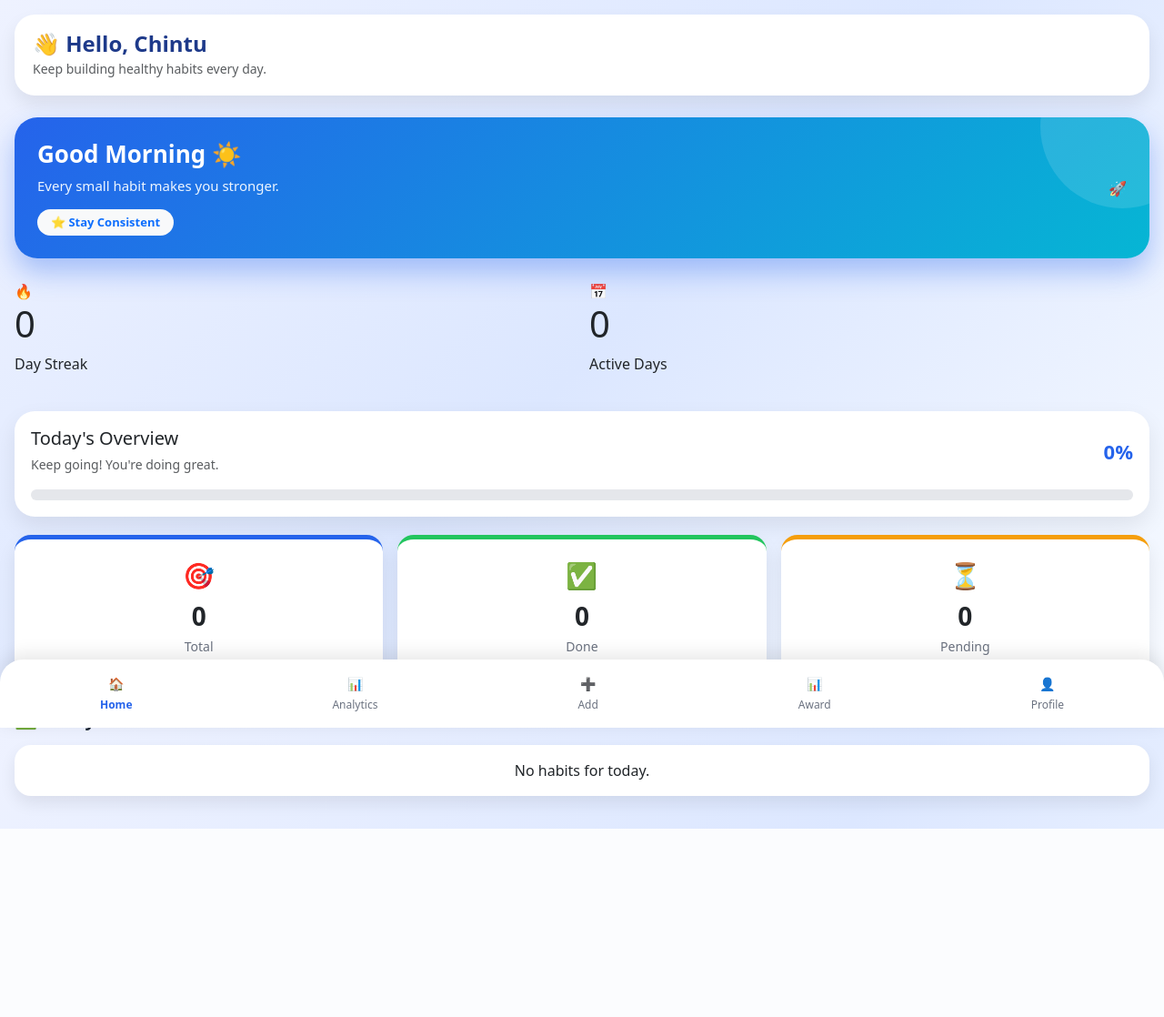
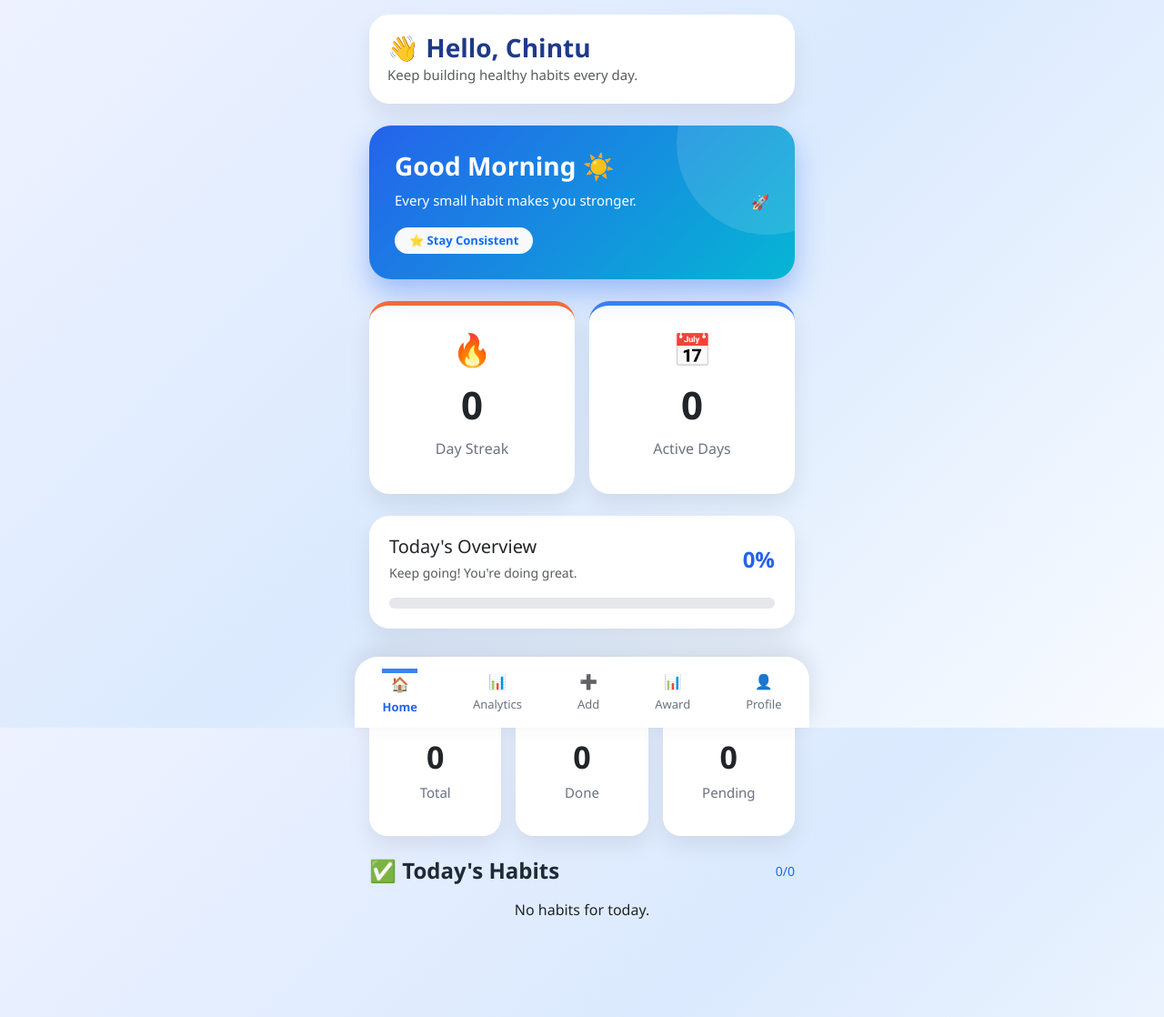
Before and after one commit to chintusasmal21-lgtm/habit_tracker, a Django app: page /dashboard/ in a window 1280 px wide. Shown: the whole page at 91% size. Before the commit the page ends 911 px from the top, so only its background shows below. Run offline with Django 5.2, Linux system fonts and the light colour scheme; a user stored in the database is signed in; data comes from the database, SQL or seed files in the repository.

Commit message:
Updated dashboard page

```diff
--- a/habits/templates/habits/dashboard.html
+++ b/habits/templates/habits/dashboard.html
@@ -9,410 +9,298 @@
 
 body{
 
-    background:
-    linear-gradient(
-    135deg,
-    #eef2ff,
-    #dce7ff,
-    #f8fbff
-    );
-
+     background:linear-gradient(135deg,#eef2ff,#dbeafe,#f8fbff);
     background-attachment:fixed;
+    font-family:'Segoe UI',sans-serif;
+    padding-bottom:90px;
+}
+.container-fluid{
+    max-width:500px;
+    margin:auto;
+    padding:18px;
 }
 /* ================= Header ================= */
 
 .header{
-
-    background:white;
-
-    padding:18px 20px;
-
+    background:#fff;
+    padding:20px;
     border-radius:22px;
-
     display:flex;
-
     justify-content:space-between;
-
     align-items:center;
-
-    box-shadow:0 10px 20px rgba(0,0,0,.08);
-
-    margin-bottom:20px;
-
+    box-shadow:0 12px 25px rgba(0,0,0,.08);
+    margin-bottom:22px;
 }
 
 .header h2{
-
-    font-size:24px;
-
+    font-size:28px;
     font-weight:700;
-
     color:#1e3a8a;
-
 }
 
 .header small{
+    font-size:15px;
+    color:#6b7280;
+}
 
-    color:#6b7280;
-
-    font-size:14px;
-
-}
 .profile-img{
-
-    width:60px;
-
-    height:60px;
-
+    width:70px;
+    height:70px;
     border-radius:50%;
-
     object-fit:cover;
-
-    border:3px solid white;
-
-    box-shadow:0 8px 15px rgba(0,0,0,.15);
-
+    border:4px solid white;
+    box-shadow:0 8px 20px rgba(0,0,0,.15);
 }
 /* ================= Welcome Card ================= */
 
 .welcome-card{
-
     background:linear-gradient(135deg,#2563eb,#06b6d4);
-
-    border-radius:25px;
-
-    padding:25px;
-
+    border-radius:24px;
+    padding:28px;
     color:white;
-
     box-shadow:0 15px 30px rgba(37,99,235,.35);
-
+    position:relative;
     overflow:hidden;
-
-    position:relative;
-
+    margin-bottom:24px;
 }
 
 .welcome-card::before{
-
     content:"";
-
     position:absolute;
-
-    width:180px;
-
-    height:180px;
-
+    width:200px;
+    height:200px;
+    border-radius:50%;
     background:rgba(255,255,255,.12);
-
-    border-radius:50%;
-
     top:-80px;
-
-    right:-60px;
-
+    right:-70px;
 }
 
 .welcome-card h4{
-
-    font-size:26px;
-
+    font-size:28px;
     font-weight:700;
-
 }
 
 .welcome-card p{
-
     font-size:15px;
-
-    margin-top:8px;
-
-    margin-bottom:15px;
-
-    color:#eef6ff;
-
+    margin:10px 0 18px;
 }
 
 .welcome-card .badge{
+    border-radius:50px;
+    padding:8px 16px;
+    font-size:13px;
+}
 
-    font-size:13px;
+/* ================= Top Cards ================= */
 
-    padding:8px 15px;
+.info-card{
+    background:#fff;
+    border-radius:22px;
+    padding:22px;
+    text-align:center;
+    box-shadow:0 12px 25px rgba(0,0,0,.08);
+    transition:.3s;
+    min-height:150px;
+}
 
-    border-radius:50px;
+.info-card:hover{
+    transform:translateY(-5px);
+}
 
+.info-card .icon{
+    font-size:35px;
 }
+
+.info-card h1{
+    font-size:42px;
+    font-weight:bold;
+    margin:10px 0;
+}
+
+.info-card p{
+    font-size:16px;
+    color:#6b7280;
+}
+
+.streak{
+    border-top:5px solid #ff6b35;
+}
+
+.active{
+    border-top:5px solid #3b82f6;
+}
+
 /* ================= Overview ================= */
 
 .overview-card{
-
-    margin-top:25px;
-
-    background:white;
-
+    background:#fff;
+    padding:22px;
     border-radius:22px;
-
-    padding:18px;
-
-    box-shadow:0 10px 25px rgba(0,0,0,.08);
-
+    box-shadow:0 12px 25px rgba(0,0,0,.08);
+    margin:24px 0;
 }
 
 .progress-text{
-
-    font-size:22px;
-
+    font-size:24px;
     font-weight:bold;
-
     color:#2563eb;
-
 }
 
 .custom-progress{
-
     height:12px;
-
-    border-radius:50px;
-
+    border-radius:20px;
+    overflow:hidden;
     background:#e5e7eb;
-
 }
 
-.custom-progress .progress-bar{
-
-    border-radius:50px;
-
+.progress-bar{
     background:linear-gradient(90deg,#06b6d4,#2563eb);
-
 }
 
-
-/* ================= Stats ================= */
+/* ================= Statistics ================= */
 
 .stats-card{
-
     background:white;
-
-    border-radius:18px;
-
-    padding:18px;
-
+    border-radius:20px;
+    padding:20px;
     text-align:center;
-
-    box-shadow:0 10px 20px rgba(0,0,0,.08);
-
+    box-shadow:0 10px 25px rgba(0,0,0,.08);
     transition:.3s;
-
+    min-height:140px;
 }
 
 .stats-card:hover{
-
     transform:translateY(-5px);
-
 }
 
 .stats-icon{
-
-    font-size:28px;
-
-    margin-bottom:8px;
-
+    font-size:32px;
 }
 
 .stats-card h3{
-
+    font-size:34px;
+    margin:8px 0;
     font-weight:700;
-
-    margin:0;
-
 }
 
 .stats-card p{
-
-    margin-top:5px;
-
+    font-size:15px;
     color:#6b7280;
-
-    font-size:14px;
-
 }
 
 .total-card{
-
     border-top:5px solid #2563eb;
-
 }
 
 .completed-card{
-
     border-top:5px solid #22c55e;
-
 }
 
 .pending-card{
+    border-top:5px solid #f59e0b;
+}
 
-    border-top:5px solid #f59e0b;
-
-}
-/* ================= Section Title ================= */
+/* ================= Quick Actions ================= */
 
 .section-title{
-
+    font-size:24px;
     font-weight:700;
-
     color:#1f2937;
-
+    margin-bottom:15px;
 }
 
-
-/* ================= Quick Action ================= */
-
 .action-card{
-
-    border-radius:20px;
-
-    padding:20px;
-
+    border-radius:22px;
+    padding:24px;
     text-align:center;
-
     color:white;
-
+    box-shadow:0 10px 25px rgba(0,0,0,.1);
     transition:.3s;
-
-    box-shadow:0 10px 20px rgba(0,0,0,.08);
-
 }
 
 .action-card:hover{
-
     transform:translateY(-6px);
-
 }
 
 .action-icon{
+    font-size:38px;
+    margin-bottom:12px;
+}
 
-    font-size:35px;
-
-    margin-bottom:12px;
-
+.action-card h6{
+    font-size:18px;
+    margin:0;
+    font-weight:600;
 }
 
 .add-card{
-
     background:linear-gradient(135deg,#2563eb,#3b82f6);
-
 }
 
 .analytics-card{
-
-    background:linear-gradient(135deg,#06b6d4,#0ea5e9);
-
+    background:linear-gradient(135deg,#06b6d4,#0891b2);
 }
 
-.habit-card{
-
+.habit-action-card{
     background:linear-gradient(135deg,#22c55e,#16a34a);
-
 }
 
 .profile-card{
-
     background:linear-gradient(135deg,#8b5cf6,#7c3aed);
-
 }
-
 
 /* ================= Today's Habits ================= */
 
-.habit-section{
-
-    margin-bottom:20px;
-
+.today-habit-card{
+    background:white;
+    border-radius:18px;
+    padding:18px;
+    margin-bottom:15px;
+    box-shadow:0 10px 20px rgba(0,0,0,.08);
 }
 
-.habit-card{
+/* ================= Bottom Navigation ================= */
 
+.bottom-nav{
+    position:fixed;
+    bottom:0;
+    left:50%;
+    transform:translateX(-50%);
+    width:100%;
+    max-width:500px;
+    height:78px;
     background:white;
-
-    border-radius:18px;
-
-    padding:16px;
-
-    margin-bottom:12px;
-
-    box-shadow:0 8px 18px rgba(0,0,0,.08);
-
-}
-.bottom-nav{
-
-    position:fixed;
-
-    bottom:0;
-
-    left:0;
-
-    width:100%;
-
-    height:75px;
-
-    background:white;
-
     display:flex;
-
     justify-content:space-around;
-
     align-items:center;
-
-    box-shadow:0 -5px 20px rgba(0,0,0,.1);
-
     border-top-left-radius:25px;
-
     border-top-right-radius:25px;
-
-    z-index:1000;
-
+    box-shadow:0 -8px 25px rgba(0,0,0,.1);
+    z-index:999;
 }
 
 .bottom-nav a{
-
     text-decoration:none;
-
     color:#6b7280;
-
     display:flex;
-
     flex-direction:column;
-
     align-items:center;
-
-    font-size:14px;
-
     transition:.3s;
-
 }
 
 .bottom-nav a.active{
-
     color:#2563eb;
-
     font-weight:bold;
-
 }
 
 .bottom-nav a:hover{
-
     transform:translateY(-4px);
-
 }
 
 .bottom-nav span{
-
-    font-size:12px;
-
+    font-size:13px;
     margin-top:4px;
-
 }
-
 
 
 
@@ -704,7 +592,7 @@ body{
 
     {% for habit in today_habits %}
 
-    <div class="habit-card">
+    <div class="today-habit-card">
 
         <div class="d-flex justify-content-between align-items-center">
 
```
